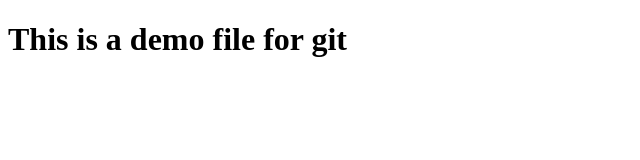
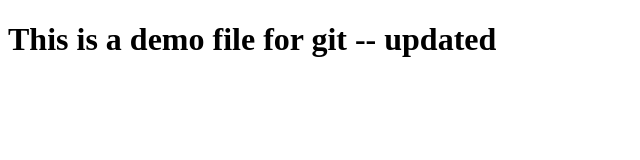
Before and after one commit to mahen035/git-project, a plain HTML site: page index.html in a window 1280 px wide. Shown: the whole page, without its empty margins (0-640 px from the left). Drawn offline with Linux system fonts and the light colour scheme.

Commit message:
updated for demo

```diff
--- a/index.html
+++ b/index.html
@@ -7,6 +7,6 @@
     <title>Document</title>
 </head>
 <body>
-    <h1>This is a demo file for git</h1>
+    <h1>This is a demo file for git -- updated</h1>
 </body>
 </html>
```
